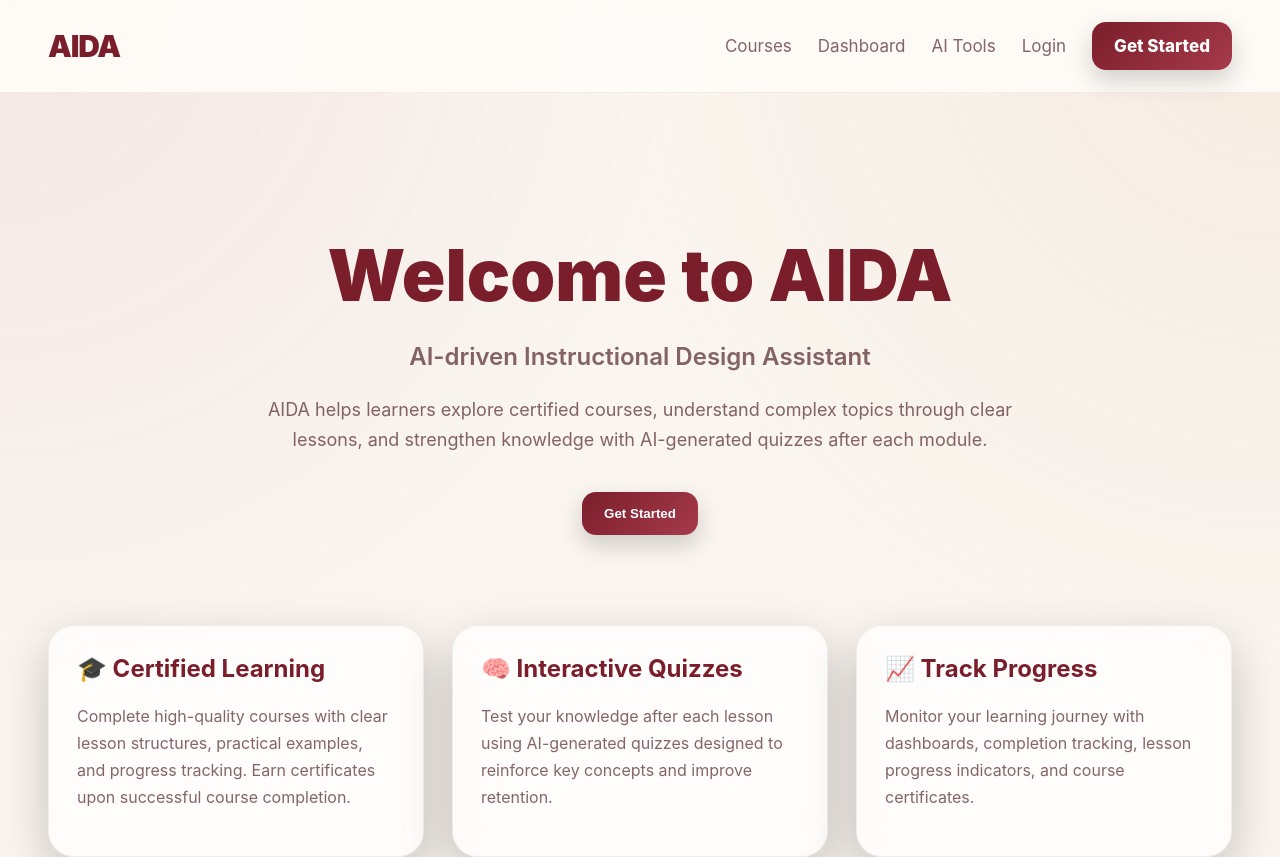
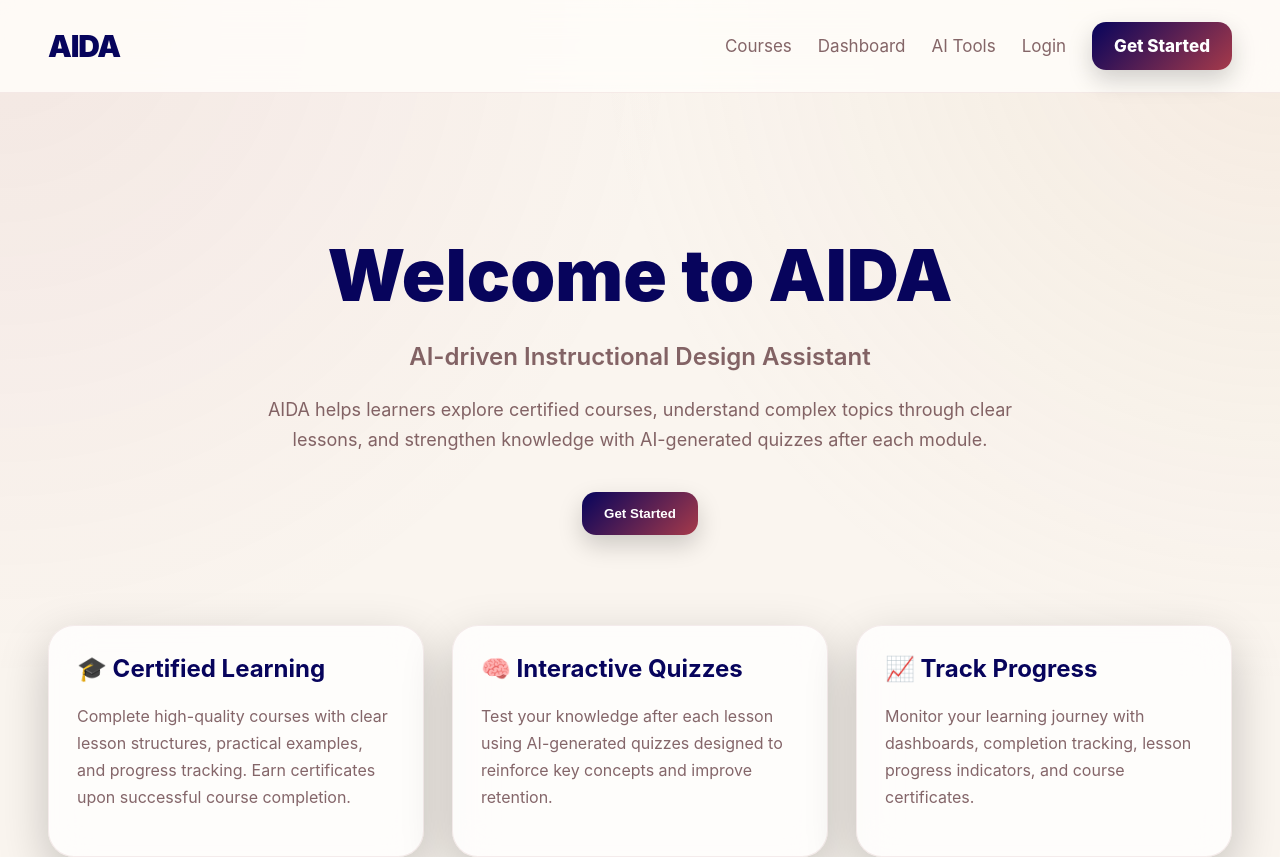
Before and after one commit to Jahon27/ai-course-generator, a React (Vite) app in the folder frontend/: page / in a window 1280 px wide. Shown: the top 857 px of the page. Built offline with nearby package versions, Linux system fonts and the light colour scheme.

Commit message:
testing 4 update

```diff
--- a/frontend/src/App.css
+++ b/frontend/src/App.css
@@ -17,7 +17,7 @@ html {
   --text: #4a1d24;
   --muted: rgba(74,29,36,0.68);
 
-  --burgundy: #7b1e2b;
+  --burgundy: #07045c;
   --burgundy-light: #a63a4a;
 
   --cream: #fffdf9;
```
